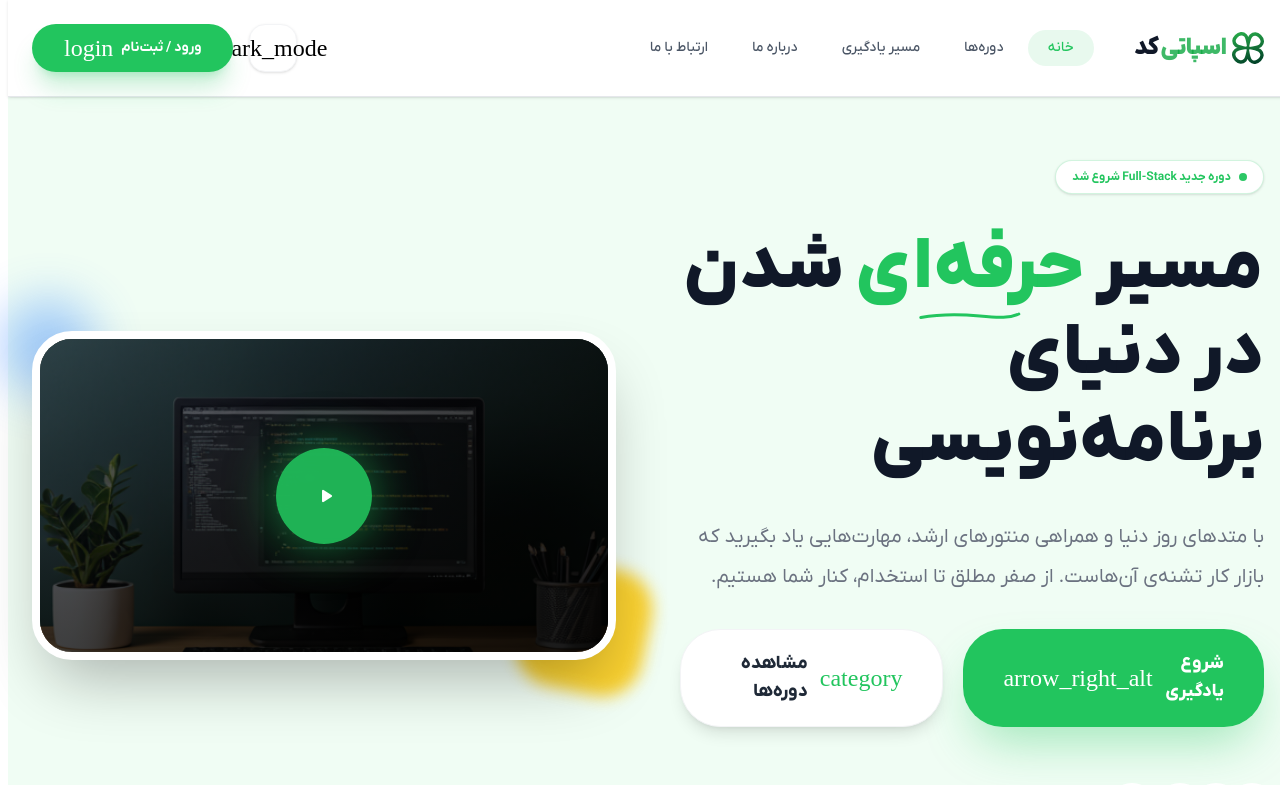
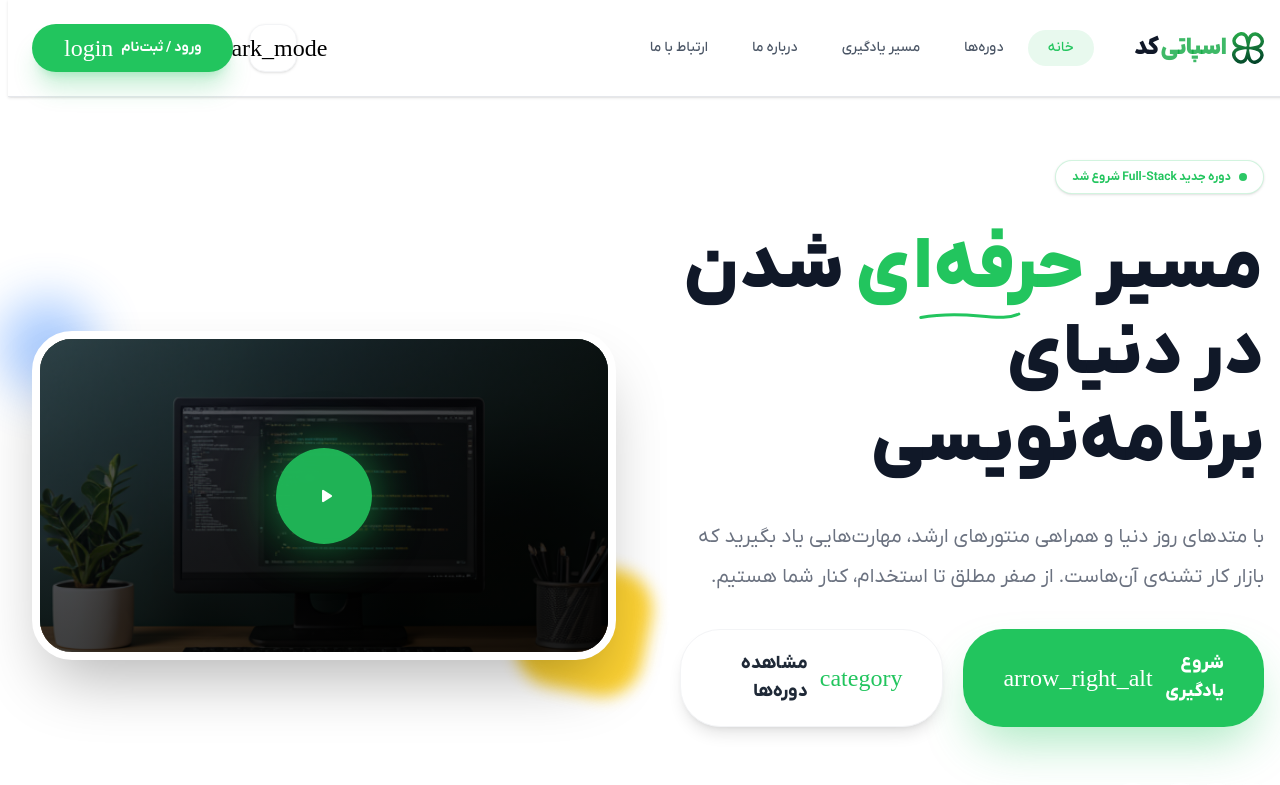
Before and after one commit to Grandiv06/spoti_code, a Next.js app: page / in a window 1280 px wide. Shown: the top 785 px of the page. Built offline with nearby package versions, Linux system fonts and the light colour scheme.

Commit message:
refactor: Update global background colors for improved aesthetics; adjust header component positioning for better layout consistency.

```diff
--- a/src/app/components/Header.tsx
+++ b/src/app/components/Header.tsx
@@ -29,7 +29,7 @@ export default function Header() {
     <header
       className={`fixed z-50 px-6 transition-all duration-300 ease-out bg-white/95 dark:bg-slate-900/95 backdrop-blur-xl border-gray-200 dark:border-gray-700 ${
         isScrolled
-          ? "top-4 left-8 right-8 py-3 rounded-3xl shadow-lg border"
+          ? "top-4 left-18 right-18 py-3 rounded-3xl shadow-lg border"
           : "top-0 left-0 right-0 py-6 rounded-none border-b shadow-sm"
       }`}
     >
--- a/src/app/globals.css
+++ b/src/app/globals.css
@@ -84,7 +84,7 @@
   --color-primary-soft: rgba(34, 197, 94, 0.1);
 
   /* Light Theme Defaults */
-  --color-background-base: #f0fdfa;
+  --color-background-base: #ffffff;
   --color-surface-card: rgba(255, 255, 255, 0.6);
   --color-surface-card-hover: rgba(255, 255, 255, 0.9);
   --color-glass-surface: rgba(255, 255, 255, 0.65);
@@ -117,7 +117,7 @@
   --color-primary-dark: var(--color-primary-dark);
   --color-primary-soft: var(--color-primary-soft);
 
-  --color-background-light: #f0fdf4;
+  --color-background-light: #ffffff;
   --color-background-dark: #0f172a;
 
   /* Dynamic Colors */
```
